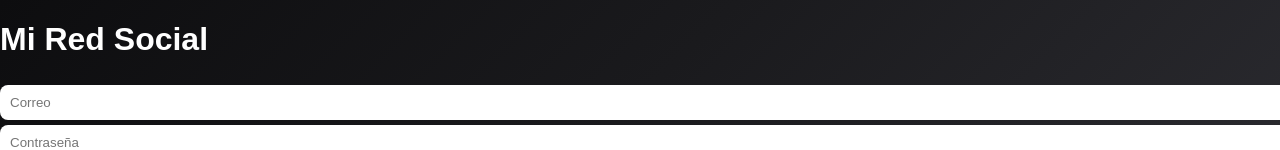
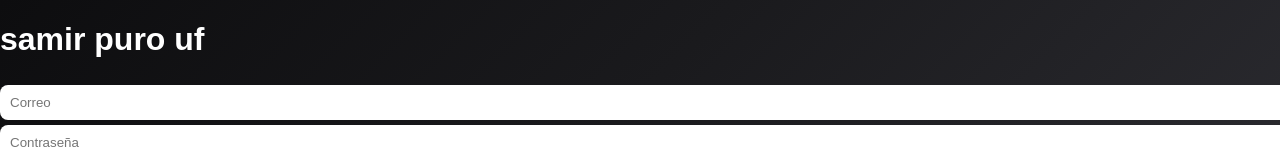
Before and after one commit to samir2212-f/red-social-samir, a plain HTML site: page index.html in a window 1280 px wide. Shown: the top 150 px of the page. Drawn offline with Linux system fonts and the light colour scheme.

Commit message:
Update index.html

```diff
--- a/index.html
+++ b/index.html
@@ -3,12 +3,12 @@
 <head>
   <meta charset="UTF-8">
   <meta name="viewport" content="width=device-width, initial-scale=1.0">
-  <title>Mi Red Social - Iniciar Sesión</title>
+  <title>primeron registrense y luego inicien sesión cachudos wassaaaa</title>
   <link rel="stylesheet" href="style.css">
 </head>
 <body>
   <div class="login-container">
-    <h1>Mi Red Social</h1>
+    <h1>samir puro uf</h1>
     <input type="email" id="email" placeholder="Correo">
     <input type="password" id="password" placeholder="Contraseña">
     <button onclick="login()">Iniciar Sesión</button>
```
